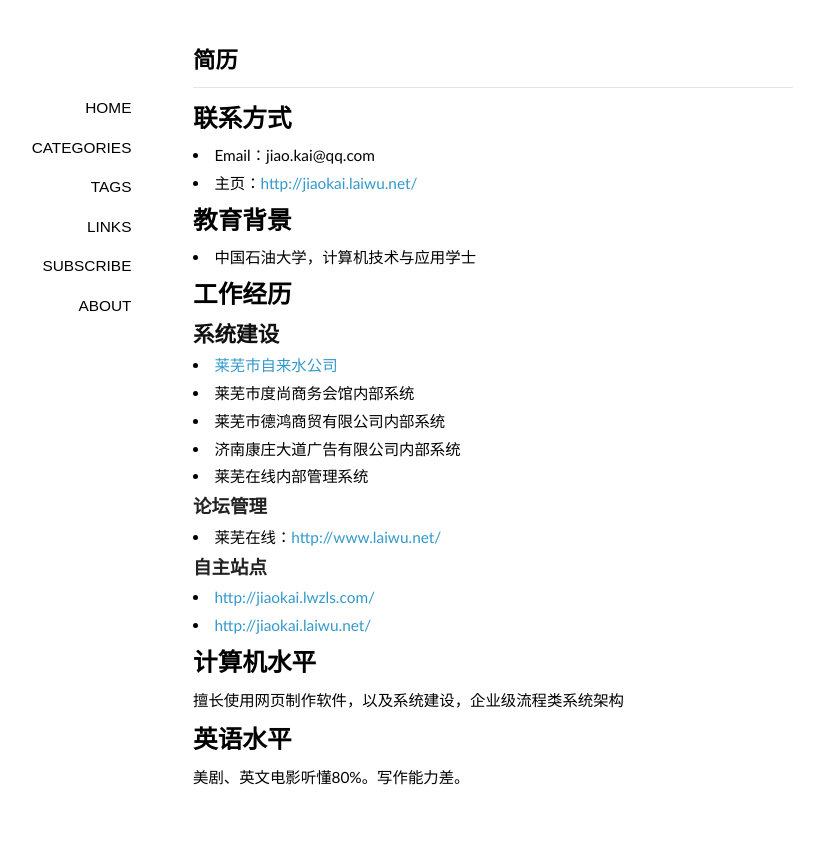
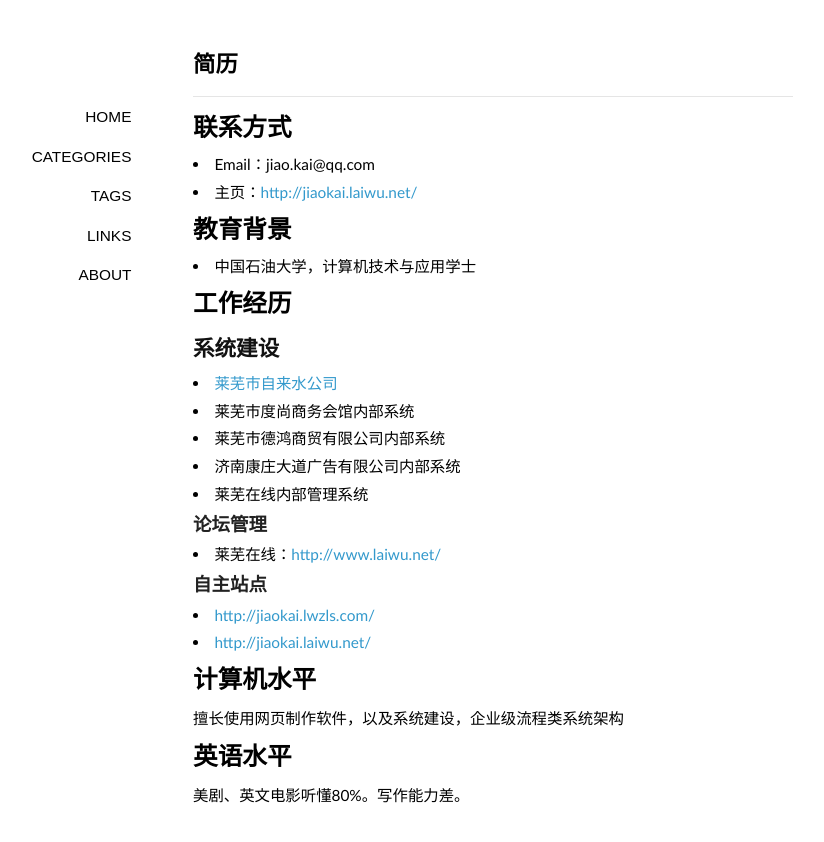
Before and after one commit to jiaokai/blog, a Jekyll site: the page built from vitae/index.md, in a window 1280 px wide. Shown: the top 842 px of the page, without its empty margins (147-971 px from the left). Built offline with Jekyll 4.4.1, drawn with Linux system fonts in a browser that asks for light colours; some web fonts are replaced; Markdown is read by kramdown in place of the engine named in the settings.

Commit message:
adjust 4

```diff
--- a/_layouts/default.html
+++ b/_layouts/default.html
@@ -23,7 +23,7 @@
         <span><a title="categories" class="" href="{{ site.url }}/categories/">categories</a></span>
         <span><a title="tags" class="" href="{{ site.url }}/tags/">tags</a></span>
         <span><a title="links" class="" href="{{ site.url }}/links/">links</a></span>
-        <span><a title="subscribe by RSS" class="" href="{{ site.url }}/feed/atom.xml">subscribe</a></span>
+        <!-- <span><a title="subscribe by RSS" class="" href="{{ site.url }}/feed/atom.xml">subscribe</a></span> -->
         <span><a title="about" class="" href="{{ site.url }}/about/">about</a></span>
         <!-- <span><a title="vitae" class="" href="{{ site.url }}/vitae/">vitae</a></span> -->
         </nav>
--- a/feed/atom.xml
+++ b/feed/atom.xml
@@ -4,7 +4,7 @@
 <?xml version="1.0" encoding="utf-8"?>
 <feed xmlns="http://www.w3.org/2005/Atom">
 
- <title>setImpl</title>
+ <title>JiaoKai</title>
  <link href="http://jiaokai.laiwu.net/feed/atom.xml" rel="self"/>
  <link href="http://jiaokai.laiwu.net/"/>
  <updated>{{ site.time | date_to_xmlschema }}</updated>
--- a/media/css/style.css
+++ b/media/css/style.css
@@ -43,8 +43,8 @@
 nav a{display:block;padding:.7em 1em;color:#000000;}
 nav a:hover{background-color:#ff0000;text-decoration:none;color:#f9f9f9;-webkit-transition:color .2s linear;}
 .post{padding:.5em 0em 1em 0em;}
-h1{padding:.3em 0;font-family:"Cuprum","Hiragino Sans GB","Microsoft YaHei",sans-serif;font-size:1.6em;color:#000;}
-h2{padding:.3em 0;font-family:"Cuprum","Hiragino Sans GB","Microsoft YaHei",sans-serif;font-size:1.4em;color:#111;}
+h1{padding:.5em 0;font-family:"Cuprum","Hiragino Sans GB","Microsoft YaHei",sans-serif;font-size:1.6em;color:#000;}
+h2{padding:.5em 0;font-family:"Cuprum","Hiragino Sans GB","Microsoft YaHei",sans-serif;font-size:1.4em;color:#111;}
 h3{padding:.3em 0;font-family:"Cuprum","Hiragino Sans GB","Microsoft YaHei",sans-serif;font-size:1.2em;color:#222;}
 h4{padding:.3em 0;font-family:"Cuprum","Hiragino Sans GB","Microsoft YaHei",sans-serif;font-size:1em;color:#333;}
 pre,code{font-family:Menlo,"Andale Mono",Consolas,"Courier New",Monaco,monospace;font-size:12px;}
```
